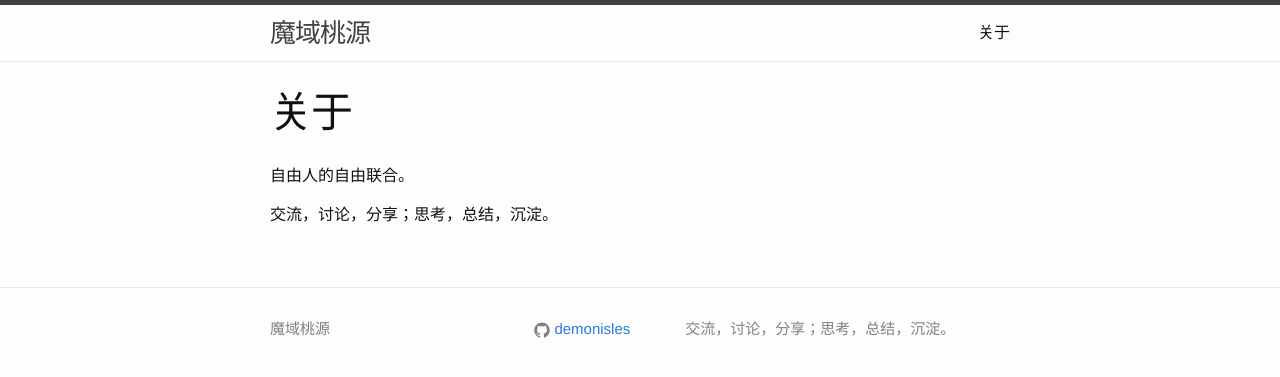
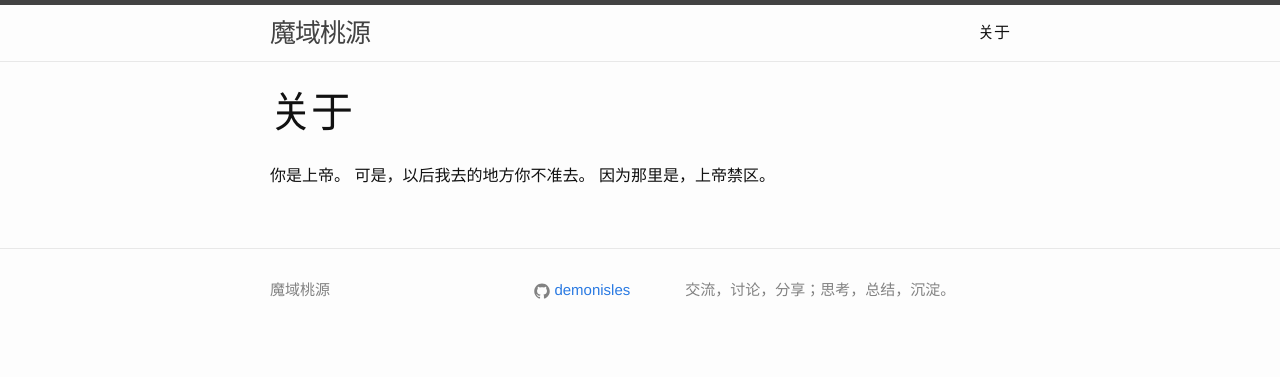
Before and after one commit to demonisles/demonisles.github.io, a Jekyll site: the page built from about.md, in a window 1280 px wide. Shown: the top 377 px of the page. Built offline with Jekyll 4.4.1, drawn with Linux system fonts in a browser that asks for light colours.

Commit message:
修改关于
修改关于

```diff
--- a/about.md
+++ b/about.md
@@ -4,6 +4,6 @@ title: 关于
 permalink: /about/
 ---
 
-自由人的自由联合。
-
-交流，讨论，分享；思考，总结，沉淀。
+你是上帝。
+可是，以后我去的地方你不准去。
+因为那里是，上帝禁区。
```
